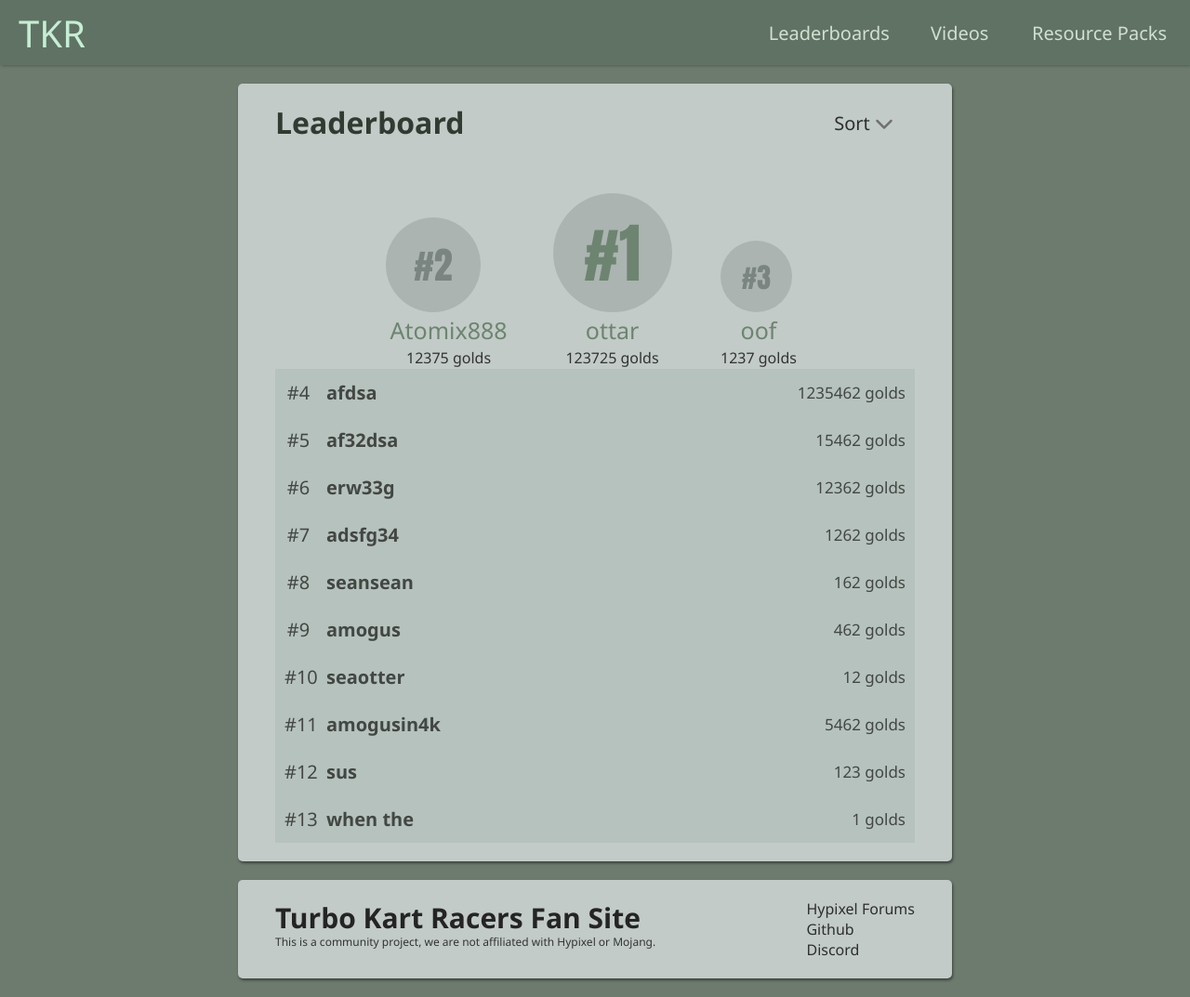
After one commit to seanysean/tkr, a PHP site: page /leaderboard.html in a window 1280 px wide. The commit adds this page. Shown: the whole page at 93% size. Run offline with PHP 8.4, Linux system fonts and the light colour scheme; some libraries are stand-ins or nearby versions.

Commit message:
User info popup + leaderboard page

```diff
--- /dev/null
+++ b/compiled/css/leaderboard.css
@@ -0,0 +1,85 @@
+.top-3 {
+  display: grid;
+  grid-template-columns: 0.9fr 1fr 0.7fr;
+  margin: 20px 15% 0 15%;
+  align-items: bottom;
+  text-align: center;
+}
+.top-3 > div {
+  display: grid;
+  grid-template-rows: 80% 1fr 1fr;
+  align-items: end;
+  justify-content: space-around;
+}
+.top-3 > div .placement-circle {
+  background: #abb4b0;
+  border-radius: 50%;
+  position: relative;
+}
+.top-3 > div .placement-circle span {
+  position: absolute;
+  top: 50%;
+  left: 50%;
+  transform: translate(-50%, -50%);
+  font-family: impact;
+  color: #7a8480;
+}
+.top-3 > div.first-place .placement-circle {
+  width: 10vw;
+  height: 10vw;
+}
+.top-3 > div.first-place .placement-circle span {
+  font-size: 70px;
+  color: #6D8471;
+}
+.top-3 > div.second-place .placement-circle {
+  width: 8vw;
+  height: 8vw;
+  /*Would actually be cool if the sizes represented the difference between first place trophies and third place for example */
+}
+.top-3 > div.second-place .placement-circle span {
+  font-size: 40px;
+}
+.top-3 > div.third-place .placement-circle {
+  width: 6vw;
+  height: 6vw;
+}
+.top-3 > div.third-place .placement-circle span {
+  font-size: 30px;
+}
+.top-3 .username {
+  color: #6D8471;
+  font-size: 25px;
+  font-weight: 500;
+}
+.top-3 .points {
+  color: #333;
+}
+
+.rest-of-the-leaderboard-lol {
+  margin-top: 20px;
+}
+.rest-of-the-leaderboard-lol .leader {
+  color: #434743;
+  width: 100%;
+  box-sizing: border-box;
+  display: grid;
+  grid-template-columns: 30px 1fr 200px;
+  grid-gap: 10px;
+  align-items: center;
+  background: #b6c2bd;
+  padding: 10px;
+  font-size: 20px;
+}
+.rest-of-the-leaderboard-lol .leader .place {
+  text-align: center;
+}
+.rest-of-the-leaderboard-lol .leader .points {
+  text-align: right;
+  font-size: 17px;
+}
+.rest-of-the-leaderboard-lol .leader .username {
+  font-weight: 600;
+}
+
+/*# sourceMappingURL=leaderboard.css.map */
--- a/compiled/css/main.css
+++ b/compiled/css/main.css
@@ -19,7 +19,7 @@ body {
 
 body {
   font-family: "Segoe UI", Tahoma, Geneva, Verdana, sans-serif;
-  background: #5E7D63;
+  background: #6D7B6F;
 }
 body::after {
   content: "";
@@ -32,12 +32,16 @@ body::after {
   z-index: -1;
 }
 
+.hidden {
+  display: none !important;
+}
+
 header {
   box-sizing: border-box;
   display: block;
   position: fixed;
   height: var(--header-height);
-  background: #688F6F;
+  background: #607263;
   color: #c6eed5;
   top: 0;
   width: 100%;
@@ -566,12 +570,20 @@ p {
   color: transparent;
 }
 
-.mvpblue {
+.mvpblue:hover {
   color: #37c7c7;
 }
 
 .vip {
   color: #35c135;
+}
+
+.username {
+  cursor: pointer;
+  padding: 2px 5px;
+}
+.username:hover {
+  background: RGBa(0, 0, 0, 0.1);
 }
 
 .player {
--- a/js/main.js
+++ b/js/main.js
@@ -9,7 +9,17 @@ const resizeCheck = new ResizeObserver(updatePageHeight);
 const msPerHour = 1000 * 60 * 60; // milliseconds per hour
 const apiRoot = isLocal ? 'http://localhost:7999' : 'https://turbokartracers-backend.000webhostapp.com/';
 
+const infoPopupEl = document.createElement('div');
+infoPopupEl.classList.add('hidden','info-popup');
+document.body.appendChild(infoPopupEl);
+
+let playerData;
 let currentlyOpenDropdowns = [];
+
+async function loadPlayerData() {
+    playerData = await getJson(`${apiRoot}/get_json.php?data=leaderboard`,true);
+    getJson(`${apiRoot}/update.php?api=hypixel`,true);
+}
 
 function updatePageHeight() {
     let pageHeight = document.documentElement.offsetHeight;
@@ -42,10 +52,20 @@ function close(el) {
     //debugger;
 }
 
+function copyTextToClipboard(text) {
+    const input = document.createElement('textarea');
+    input.classList.add('hidden');
+    document.body.appendChild(input);
+    input.value = text;
+    input.select();
+    document.execCommand('copy');
+    document.body.removeChild(input);
+}
+
 const headerHTML = `
 <a href="${relativeAddressRoot}" class="logo">TKR</a>
 <nav>
-    <a href="#" class="nav-link"><i class="fas fa-medal"></i>Leaderboards</a>
+    <a href="${relativeAddressRoot}leaderboard.html" class="nav-link"><i class="fas fa-medal"></i>Leaderboards</a>
     <a href="${relativeAddressRoot}videos.html" class="nav-link"><i class="fas fa-film"></i>Videos</a>
     <a href="${relativeAddressRoot}resourcepacks.html" class="nav-link"><i class="far fa-images"></i>Resource Packs</a>
 </nav>`;
@@ -141,20 +161,10 @@ function generateRandomString() {
     return randomString;
 }
 
-/*document.querySelectorAll('.dropdown').forEach(el=>{
-    el.addEventListener('click',event=>{
-        handleDropdown(el,event);
-        //console.log('hi');
-    });
-});*/
-document.body.addEventListener('click',e=>{
-    //debugger;
-    //e.stopPropagation();
+document.body.addEventListener('click',async e=>{
     if (e.target.matches('.dropdown-picked')) {
-        //debugger;
         handleDropdown(e.target,e);
     } else {
-        //debugger;
         searchForOpenDropdowns();
     }
     if (e.target.matches('#reload-button')) {
@@ -169,7 +179,13 @@ document.body.addEventListener('click',e=>{
             },300)
         },100);
     }
-    //console.log('hi2');
+    if (e.target.hasAttribute('data-username')) {
+        const usernameThing = e.target.getAttribute('data-username');
+        const theData = await grabDataFromUsername(usernameThing);
+        displayUserInfo(theData,e.target);
+    } else if (!e.target.matches('.link')) {
+        infoPopupEl.classList.add('hidden');
+    }
 });
 
 function checkForUpdate(timestamp) {
@@ -180,3 +196,62 @@ function checkForUpdate(timestamp) {
     console.log(msPerHour * 12);
     return currentTime - timestampInMs > twelveHours;
 }
+
+async function grabDataFromUsername(user) {
+    let returnData;
+    if (!playerData) {
+        await loadPlayerData();
+    }
+    playerData.golds.forEach((player,index)=>{
+        if (player.displayName === user) {
+            player.goldRank = index + 1;
+            returnData = player;
+            return;
+        }
+    });
+    return returnData;
+}
+
+function generateBadge(rank) {
+    let badgeTitle;
+    if (rank === 1) {
+        badgeTitle = 'Top 1';
+    } else if (rank <= 3) {
+        badgeTitle = 'Top 3';
+    } else if (rank <= 10) {
+        badgeTitle = 'Top 10';
+    } else if (rank <= 25) {
+        badgeTitle = 'Top 25';
+    } else if (rank <= 50) {
+        badgeTitle = 'Top 50';
+    }
+    return badgeTitle ? `<span class="badge">${badgeTitle}</span>` : '';
+}
+
+function displayUserInfo(userData,targetEl) {
+    infoPopupEl.classList.remove('hidden');
+    infoPopupEl.innerHTML = `<img class="avatar" src="https://cravatar.eu/avatar/${userData.displayName}/64.png"/>
+    <div class="main-info">
+        <div class="name">${userData.displayName}${generateBadge(userData.goldRank)}</div>
+        <div class="stats">
+            <div class="stat"><span class="value">${userData.gold_trophy}</span> Golds</div>
+            <div class="stat"><span class="value">${userData.coins}</span> Coins</div>
+            <div class="stat"><span class="value">${userData.laps_completed}</span> Laps</div>
+            <div class="stat"><span class="value">${userData.horn}</span> Horn</div>
+        </div>
+    </div>`;
+    if (userData.socialMedia) {
+        let linksHTML = '';
+        infoPopupEl.classList.add('social-media');
+        linksHTML += `<div class="links">`;
+        for (site in userData.socialMedia) {
+            linksHTML += `<a class="link" ${site === 'DISCORD' ? `onclick="copyTextToClipboard('${userData.socialMedia[site]}');this.innerHTML='COPIED'"` : `href="${userData.socialMedia[site]}"`} target="_blank">${site}</a>`;
+        }
+        linksHTML += `</div>`;
+        infoPopupEl.innerHTML += linksHTML;
+    } else {
+        infoPopupEl.classList.remove('social-media');
+    }
+    infoPopupEl.style.top = targetEl.getBoundingClientRect().top + document.documentElement.scrollTop + targetEl.offsetHeight + 'px';
+    infoPopupEl.style.left = targetEl.getBoundingClientRect().left + 'px';
+}
--- /dev/null
+++ b/leaderboard.html
@@ -0,0 +1,67 @@
+<!DOCTYPE html>
+<html>
+    <head>
+        <meta charset="UTF-8">
+        <meta name="viewport" content="width=device-width, initial-scale=1.0">
+        <title>Leaderboard | Turbo Kart Racers Fan site</title>
+        <link rel="stylesheet" type="text/css" href="compiled/css/main.css">
+        <link rel="stylesheet" type="text/css" href="compiled/css/leaderboard.css">
+        <script src="https://kit.fontawesome.com/adec4e7a3e.js" crossorigin="anonymous"></script>
+    </head>
+    <body>
+        <header></header>
+        <div class="page">
+            <div class="block">
+                <h1 class="block-title with-filters">Leaderboard
+                    <div class="filters">
+                        <div class="dropdown">
+                            <div class="dropdown-picked" data-picked="golds">Sort <i class="fas fa-chevron-down"></i></div>
+                            <div class="dropdown-options align-left">
+                                <a class="option" data-option="gold_trophy"><i class="fas fa-trophy"></i> Golds</a>
+                                <a class="option" data-option="coins"><i class="fas fa-coins"></i> Coins</a>
+                            </div>
+                        </div>
+                    </div>
+                </h1>
+                <div class="top-3">
+                    <div class="second-place"> <!-- it makes sense trust -->
+                        <div class="placement-circle">
+                            <span>#2</span>
+                        </div>
+                        <div class="username">Atomix888</div>
+                        <div class="points">12375 golds</div>
+                    </div>
+                    <div class="first-place">
+                        <div class="placement-circle">
+                            <span>#1</span>
+                        </div>
+                        <div class="username">ottar</div>
+                        <div class="points">123725 golds</div>
+                    </div>
+                    <div class="third-place">
+                        <div class="placement-circle">
+                            <span>#3</span>
+                        </div>
+                        <div class="username">oof</div>
+                        <div class="points">1237 golds</div>
+                    </div>
+                </div>
+                <div class="rest-of-the-leaderboard-lol">
+                    <div class="leader"><div class="place">#4</div><div class="username">afdsa</div><div class="points">1235462 golds</div></div>
+                    <div class="leader"><div class="place">#5</div><div class="username">af32dsa</div><div class="points">15462 golds</div></div>
+                    <div class="leader"><div class="place">#6</div><div class="username">erw33g</div><div class="points">12362 golds</div></div>
+                    <div class="leader"><div class="place">#7</div><div class="username">adsfg34</div><div class="points">1262 golds</div></div>
+                    <div class="leader"><div class="place">#8</div><div class="username">seansean</div><div class="points">162 golds</div></div>
+                    <div class="leader"><div class="place">#9</div><div class="username">amogus</div><div class="points">462 golds</div></div>
+                    <div class="leader"><div class="place">#10</div><div class="username">seaotter</div><div class="points">12 golds</div></div>
+                    <div class="leader"><div class="place">#11</div><div class="username">amogusin4k</div><div class="points">5462 golds</div></div>
+                    <div class="leader"><div class="place">#12</div><div class="username">sus</div><div class="points">123 golds</div></div>
+                    <div class="leader"><div class="place">#13</div><div class="username">when the</div><div class="points">1 golds</div></div>
+                </div>
+            </div>
+            <footer></footer>
+        </div>
+        <script src="js/main.js"></script>
+        <script src="js/leaderboard.js"></script>
+    </body>
+</html>
--- /dev/null
+++ b/scss/leaderboard.scss
@@ -0,0 +1,81 @@
+.top-3 {
+    display: grid;
+    grid-template-columns: 0.9fr 1fr 0.7fr;
+    margin: 20px 15% 0 15%;
+    align-items: bottom;
+    text-align: center;
+    > div {
+        display: grid;
+        grid-template-rows: 80% 1fr 1fr;
+        align-items: end;
+        justify-content: space-around;
+        .placement-circle {
+            background: #abb4b0;
+            border-radius: 50%;
+            position: relative;
+            span {
+                position: absolute;
+                top: 50%;
+                left: 50%;
+                transform: translate(-50%,-50%);
+                font-family: impact;
+                color: #7a8480;
+            }
+        }
+        &.first-place .placement-circle {
+            width: 10vw;
+            height: 10vw;
+            span {
+                font-size: 70px;
+                color: #6D8471;
+            }
+        }
+        &.second-place .placement-circle {
+            width: 8vw;
+            height: 8vw; /*Would actually be cool if the sizes represented the difference between first place trophies and third place for example */
+            span {
+                font-size: 40px;
+            }
+        }
+        &.third-place .placement-circle {
+            width: 6vw;
+            height: 6vw;
+            span {
+                font-size: 30px;
+            }
+        }
+    }
+    .username {
+        color: #6D8471;
+        font-size: 25px;
+        font-weight: 500;
+    }
+    .points {
+        color: #333;
+    }
+}
+.rest-of-the-leaderboard-lol {
+    margin-top: 20px;
+    .leader {
+        color: #434743;
+        width: 100%;
+        box-sizing: border-box;
+        display: grid;
+        grid-template-columns: 30px 1fr 200px;
+        grid-gap: 10px;
+        align-items: center;
+        background: #b6c2bd;
+        padding: 10px;
+        font-size: 20px;
+        .place {
+            text-align: center;
+        }
+        .points {
+            text-align: right;
+            font-size: 17px;
+        }
+        .username {
+            font-weight: 600;
+        }
+    }
+}
--- a/scss/main.scss
+++ b/scss/main.scss
@@ -1,8 +1,8 @@
 // We use SCSS variables for things that are expected to be used a lot and never changed outside of the code editor. CSS variables are expected to change based on JS or the window size.
 
 $block-title-text-color: #323B32;
-$background-color: #5E7D63;
-$header-color: #688F6F;
+$background-color: #6D7B6F;
+$header-color: #607263;
 $light-green-text: #447544;
 $dark-green-text: #3a613a;
 $darker-green-text: #2e4c2e;
@@ -603,13 +606,20 @@ p {
         }
     }
 }
-.mvpblue {
+.mvpblue:hover {
     //color: #3CE6E6; Hypixel color
     color: #37c7c7;
 }
 .vip {
     //color: #3CE63C; Hypixel color
     color: #35c135;
+}
+.username {
+    cursor: pointer;
+    padding: 2px 5px;
+    &:hover {
+        background: RGBa(0,0,0,0.1);
+    }
 }
 .player {
     padding: 3px 0;
```
Also changed, not shown: other parts of compiled/css/main.css (+56 -0 lines), other parts of scss/main.scss (+60 -0 lines), index.html (+19 -1 lines), js/home.js (+6 -28 lines), js/leaderboard.js (+68 -0 lines), 2 other files.
